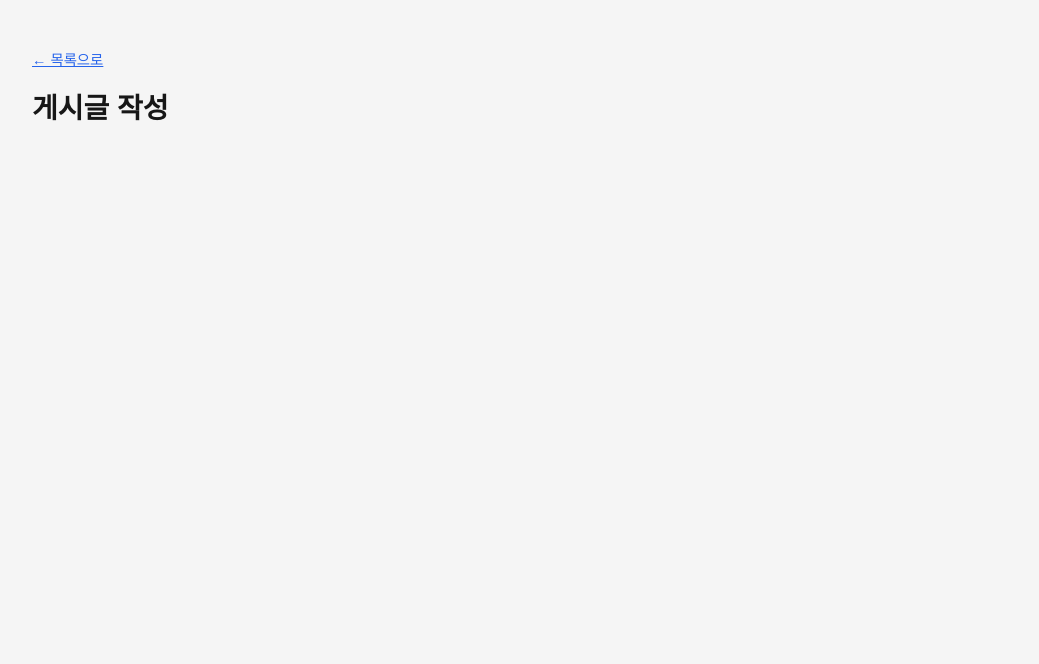
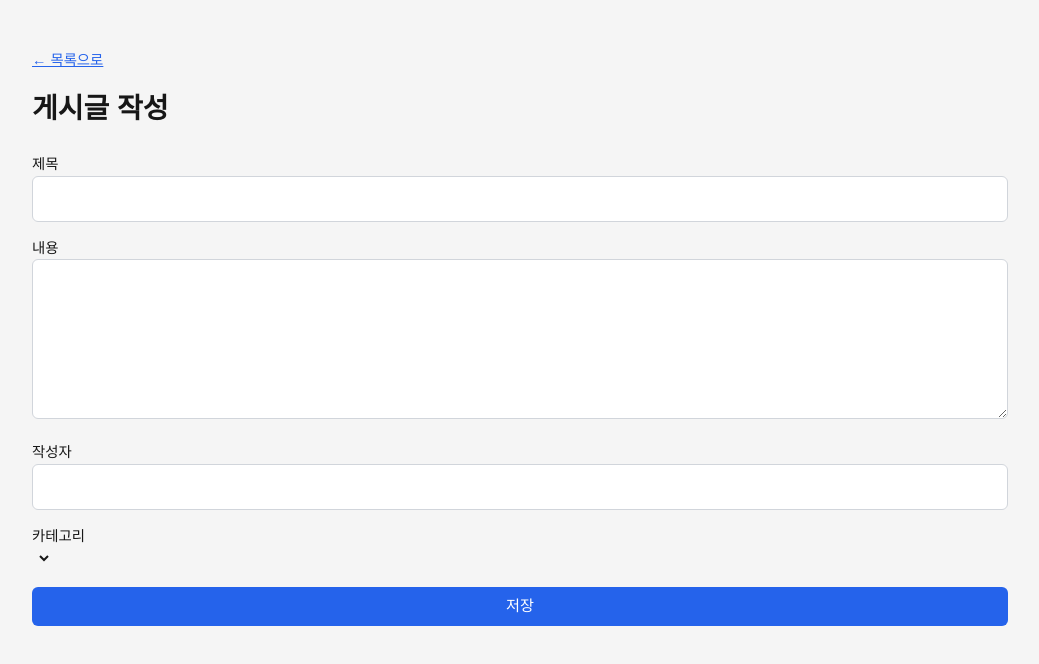
Before and after one commit to dongqui/team-best-1, a Next.js app: page /articles/new in a window 1280 px wide. Shown: the top 664 px of the page, without its empty margins (120-1159 px from the left). Built offline with nearby package versions, Linux system fonts and the light colour scheme.

Commit message:
feat: 게시글 생성 폼 구현

```diff
--- a/app/articles/(components)/ArticleForm.tsx
+++ b/app/articles/(components)/ArticleForm.tsx
@@ -8,19 +8,65 @@ type ArticleFormProps = {
 };
 
 export default function ArticleForm({ onSubmit }: ArticleFormProps) {
+  const [title, setTitle] = useState("");
+  const [content, setContent] = useState("");
+  const [author, setAuthor] = useState("");
+  const [category, setCategory] = useState("");
+
   function handleSubmit(e: React.FormEvent) {
     e.preventDefault();
     // TODO: 현재 title과 content 값을 담아 onSubmit을 호출하세요.
+
   }
 
   return (
     <form onSubmit={handleSubmit}>
       {/* TODO: "title" 입력을 위한 label과 input을 렌더링하세요. value를 title 상태에 연결하세요. */}
+      <div>
+        <label>제목</label>
+        <input
+          id="title"
+          type="text"
+          value={title}
+          onChange={(e) => setTitle(e.target.value)}
+        />
+      </div>
+
       {/* TODO: "content" 입력을 위한 label과 textarea를 렌더링하세요. value를 content 상태에 연결하세요. */}
+      <div>
+        <label>내용</label>
+        <textarea
+          id="content"
+          value={content}
+          onChange={(e) => setContent(e.target.value)}
+        />
+      </div>
+
       {/* TODO: "author" 입력을 위한 label과 input을 렌더링하세요. value를 author 상태에 연결하세요. */}
+      <div>
+        <label>작성자</label>
+        <input
+          id="author"
+          type="text"
+          value={author}
+          onChange={(e) => setAuthor(e.target.value)}
+        />
+      </div>
+
       {/* TODO: "category" 입력을 위한 label과 select를 렌더링하세요. value를 category 상태에 연결하세요. */}
+      <div>
+        <label>카테고리</label>
+        <select
+          id="category"
+          value={category}
+          onChange={(e) => setCategory(e.target.value)}
+        />
+      </div>
 
       {/* TODO: 제출(submit) 버튼을 렌더링하세요. */}
+      <button type="submit">
+        저장
+      </button>
     </form>
   );
 }
--- a/lib/api/articles.ts
+++ b/lib/api/articles.ts
@@ -57,6 +57,7 @@ export async function createArticle(_data: {
   category: string;
 }): Promise<Article> {
   throw new Error("createArticle()이 아직 구현되지 않았습니다");
+  // post 요청하는 로직
 }
 
 /**
```
